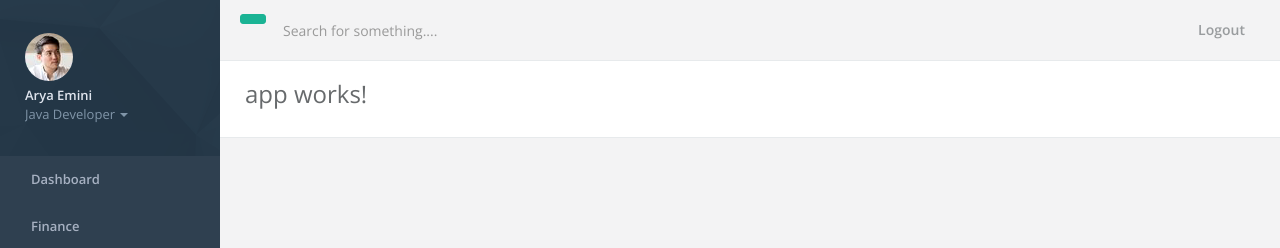
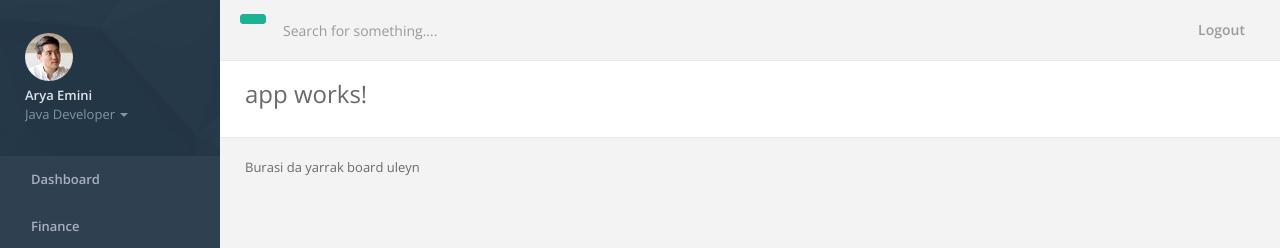
Before and after one commit to aemini/angularcli, an Angular app: page /finance in a window 1280 px wide. Before the commit this address led to /. Shown: the top 248 px of the page. Built offline with nearby package versions, Linux system fonts and the light colour scheme; some icons are missing.

Commit message:
ikinci routing ekleme, link verme calismiyordu en son

```diff
--- a/src/app/app.module.ts
+++ b/src/app/app.module.ts
@@ -11,11 +11,13 @@ import {NavHeaderComponent} from "./common/navheader.component";
 
 import {DashboardComponent} from "./dashboard/dashboard.component";
 import {routing} from "./app.routes";
+import {FinanceComponent} from "./finance/finance.component";
 
 @NgModule({
   declarations: [
     AppComponent,
     DashboardComponent,
+    FinanceComponent,
     FooterComponent,
     LeftNavComponent,
     NavHeaderComponent,
--- a/src/app/app.routes.ts
+++ b/src/app/app.routes.ts
@@ -1,6 +1,7 @@
 import {Routes, RouterModule} from "@angular/router";
 import {ModuleWithProviders} from "@angular/core";
 import {dashboardRoutes} from "./dashboard/dashboard.routes";
+import {financeRoutes} from "./finance/finance.routes";
 
 let routes: Routes = [
   {
@@ -8,7 +9,8 @@ let routes: Routes = [
     redirectTo: '/dashboard',
     pathMatch: 'full'
   },
-  ...dashboardRoutes
+  ...dashboardRoutes,
+  ...financeRoutes
 ];
 
 export const routing: ModuleWithProviders = RouterModule.forRoot(routes);
--- /dev/null
+++ b/src/app/finance/finance.component.ts
@@ -0,0 +1,7 @@
+import {Component} from "@angular/core";
+
+@Component({
+  template: `Burasi da yarrak board uleyn`
+})
+
+export class FinanceComponent {}
--- /dev/null
+++ b/src/app/finance/finance.routes.ts
@@ -0,0 +1,6 @@
+import {Routes} from "@angular/router";
+import {FinanceComponent} from "./finance.component";
+
+export const financeRoutes: Routes = [
+  {path: 'finance', component: FinanceComponent}
+];
```
